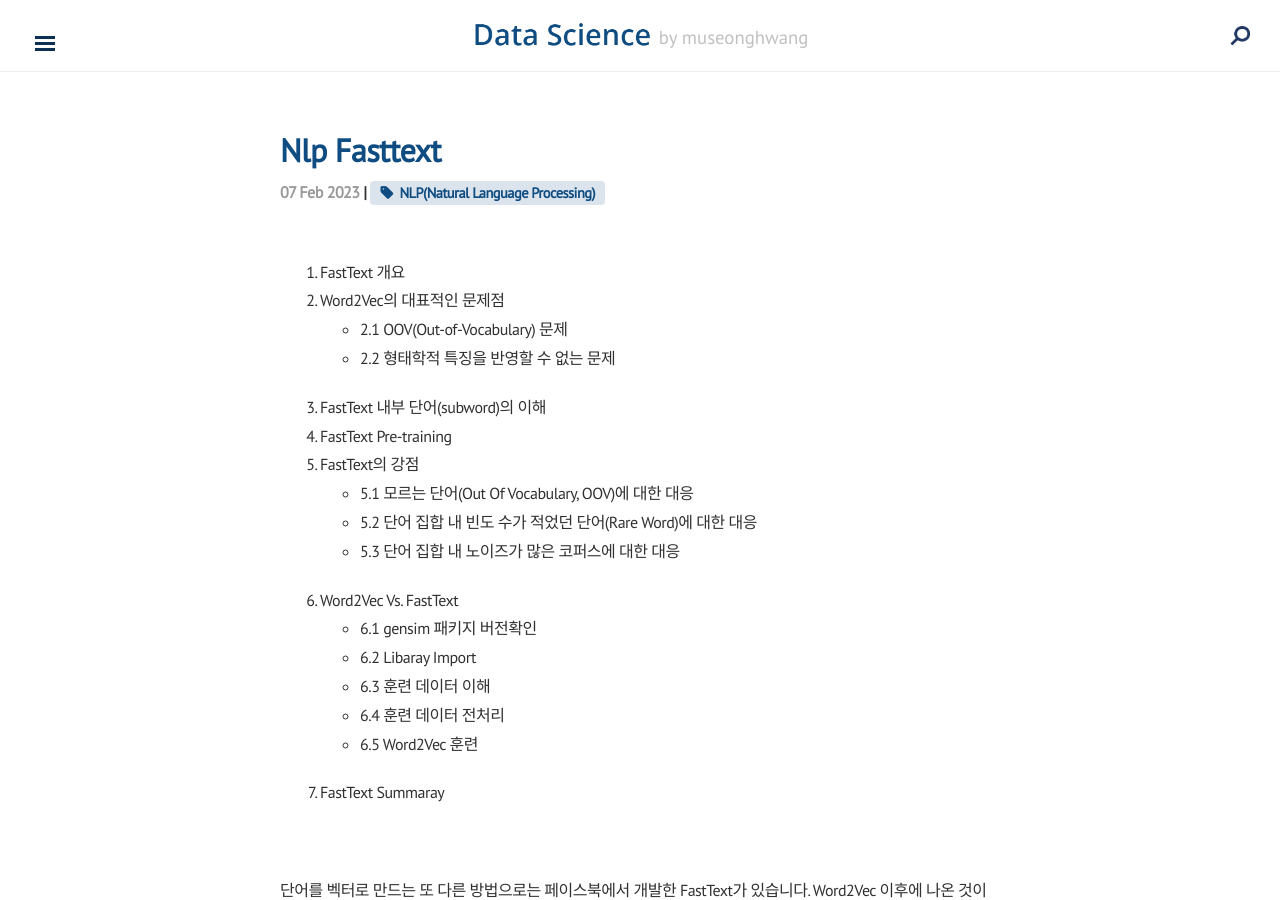
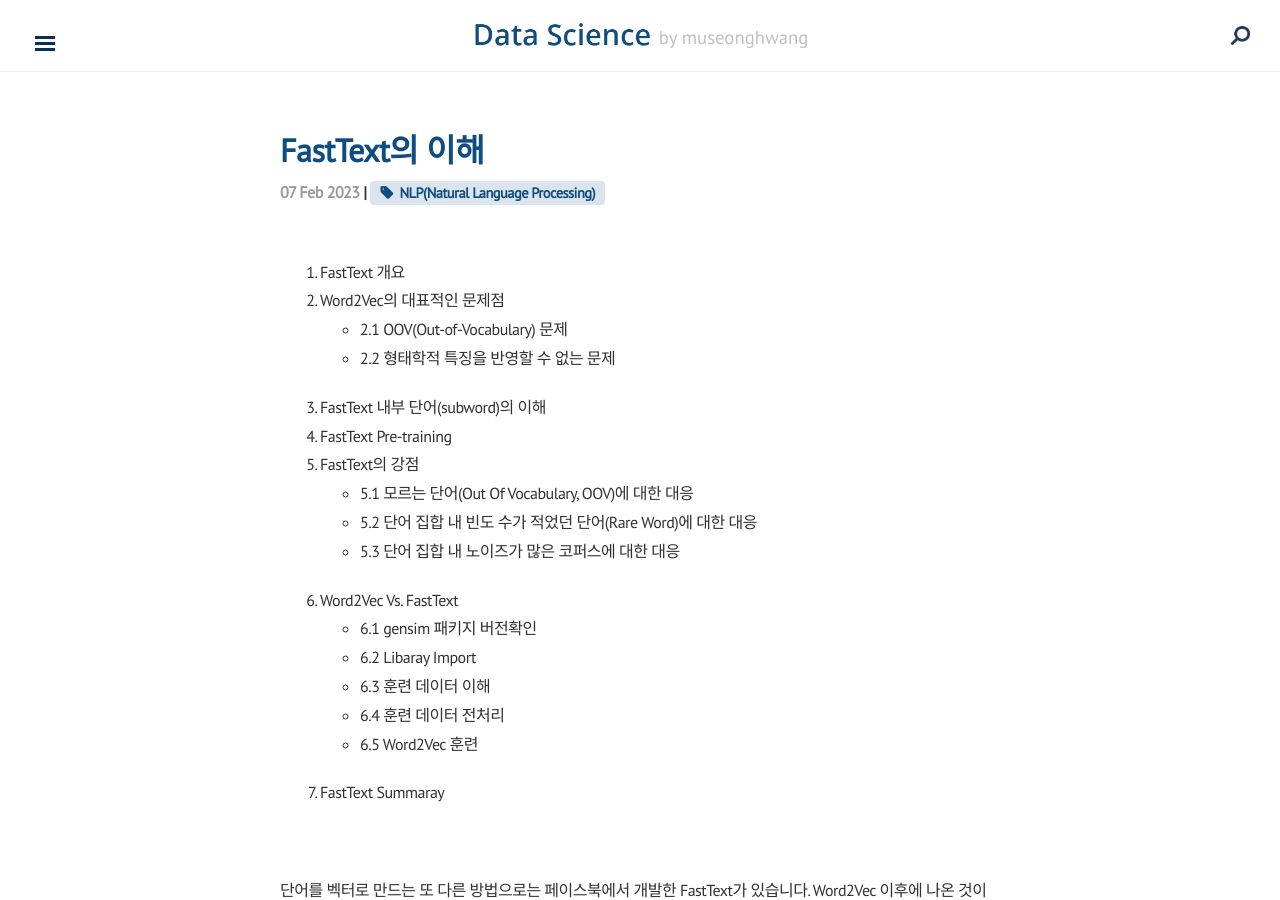
Before and after one commit to museonghwang/museonghwang.github.io, a Jekyll site: the page built from _posts/2023-02-07-nlp-fasttext.md, in a window 1280 px wide and 900 px high. Built offline with Jekyll 4.4.1, drawn with Linux system fonts in a browser that asks for light colours; nearby versions of some CDN libraries; formulas are drawn with MathJax 3.

Commit message:
nlp fasttext Upload

```diff
--- a/_posts/2023-02-07-nlp-fasttext.md
+++ b/_posts/2023-02-07-nlp-fasttext.md
@@ -1,6 +1,6 @@
 ---
 layout: post
-title:
+title: FastText의 이해
 category: NLP(Natural Language Processing)
 tag: NLP(Natural Language Processing)
 ---
```
